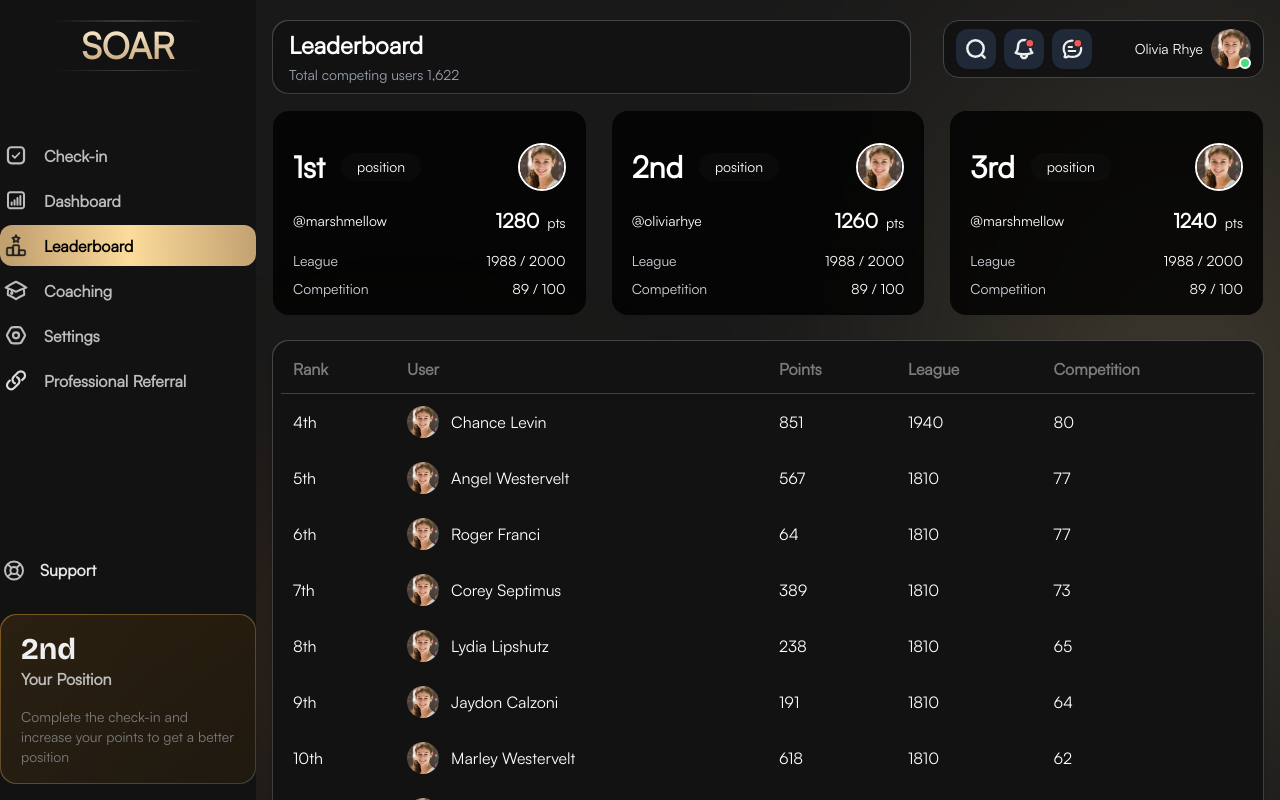
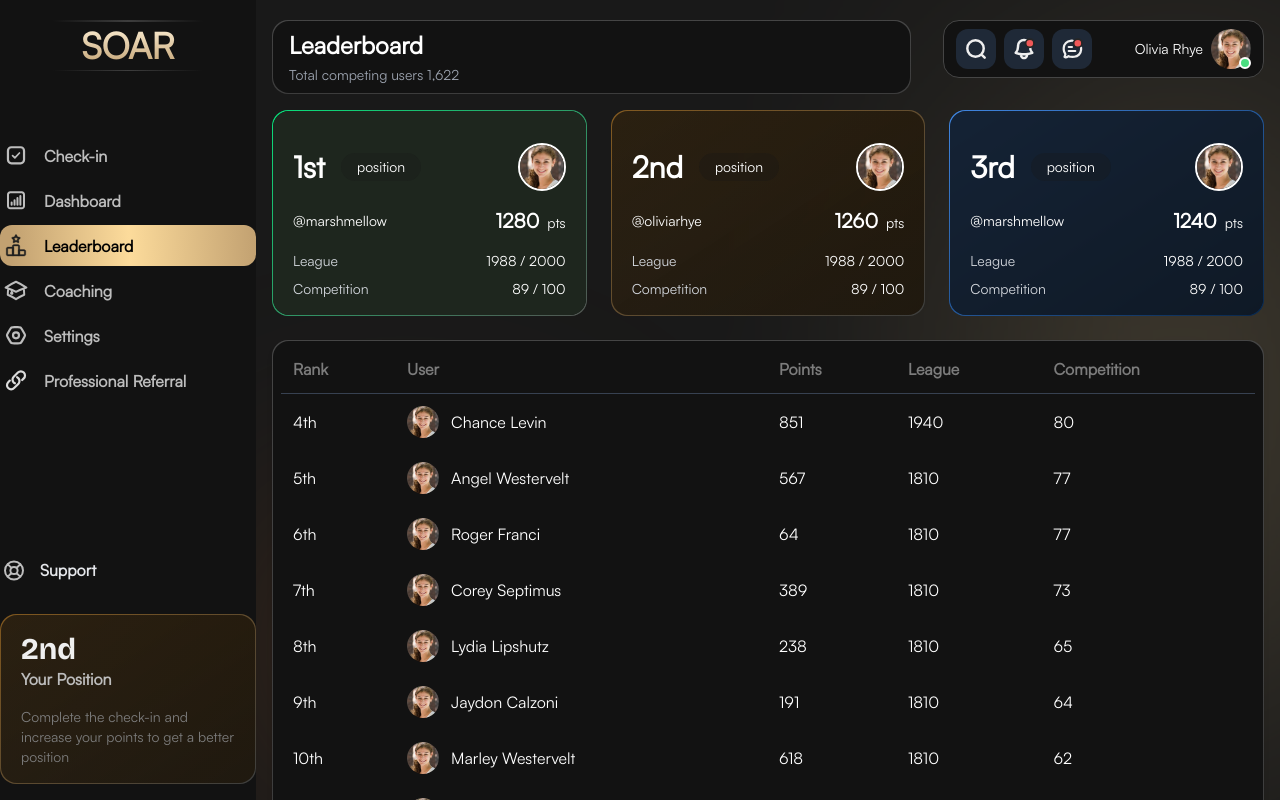
Before and after one commit to sda34495/soar-web-app-front, a Next.js app: page /leaderboard in a window 1280 px wide. Built offline with nearby package versions, Linux system fonts and the light colour scheme; a web font is replaced by a local one.

Commit message:
fix: card color on leaderboard

```diff
--- a/src/app/(dashboard)/leaderboard/page.tsx
+++ b/src/app/(dashboard)/leaderboard/page.tsx
@@ -12,7 +12,10 @@ const leaderboardData = [
     league: "1988 / 2000",
     competition: "89 / 100",
     avatar: "/avatar.jpeg",
-    color: "linear-gradient(135deg, #043927, #055532)",
+    color: {
+      card1 :  'bg-gradient-to-br from-[#09DE7A] to-[#525552]',
+      card2: 'bg-[#1e261e]' ,
+    }
   },
   {
     position: "2nd",
@@ -21,7 +24,10 @@ const leaderboardData = [
     league: "1988 / 2000",
     competition: "89 / 100",
     avatar: "/avatar.jpeg",
-    color: "linear-gradient(135deg, #4E342E, #6D4C41)",
+    color: {
+      card1 :  'bg-gradient-to-br from-[#c784269b] to-[#3d3e3d]',
+      card2: 'bg-custom-card-gradient' ,
+    }
   },
   {
     position: "3rd",
@@ -30,7 +36,10 @@ const leaderboardData = [
     league: "1988 / 2000",
     competition: "89 / 100",
     avatar: "/avatar.jpeg",
-    color: "linear-gradient(135deg, #1A237E, #3949AB)",
+    color: {
+      card1 :  'bg-gradient-to-br from-[#438ff2eb] to-[#08274c]',
+      card2: 'bg-[#1e2d3f7c]' ,
+    }
   },
 ];
 const LeaderboardPage = () => {
```
